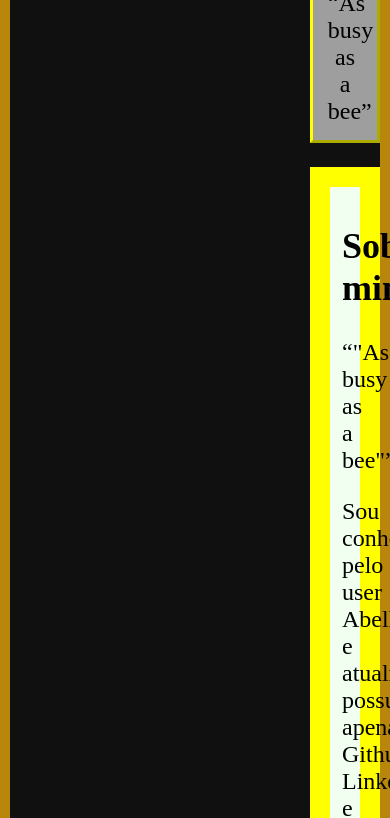
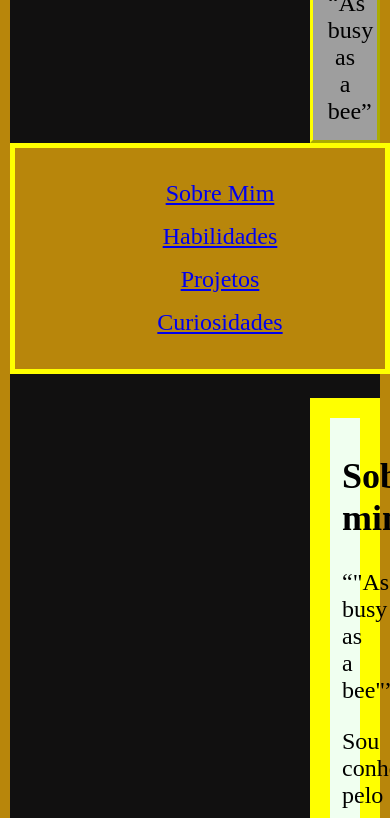
Before and after one commit to abelhadev/blabla, a plain HTML site: page index.html in a window 390 px wide. Shown: the part 890-1708 px from the top of the page. Drawn offline with Linux system fonts and the light colour scheme; grey boxes are pictures that could not be loaded.

Commit message:
Update index.html

```diff
--- a/index.html
+++ b/index.html
@@ -156,15 +156,14 @@
         border:solid 20px yellow;
 
     }
-    @media (max-width: 768px){
-        nav ul{
-            flex-direction:column;
-            margin:0.5rem 0;
-        }
-        nav li{
-            margin: 0.5rem 0;
-        }
+   @media (max-width: 768px) {
+    #menu-navegacao {
+        position: static;
+        width: 100%;
+        height: auto;
+        border-width: 5px;
     }
+   }
 
 </style>
 <body>
```
